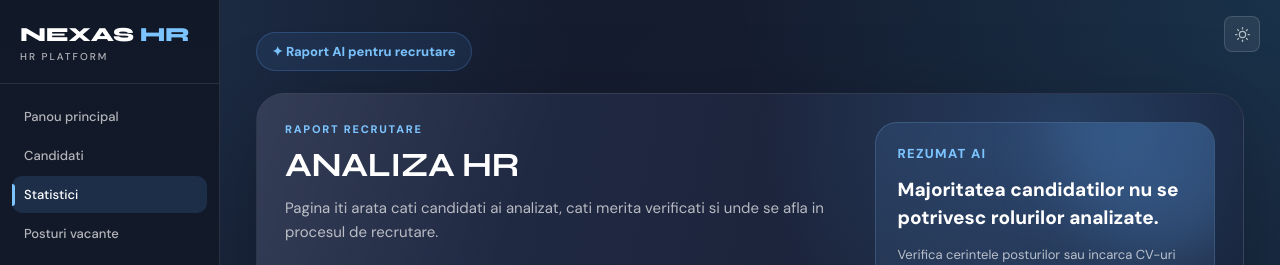
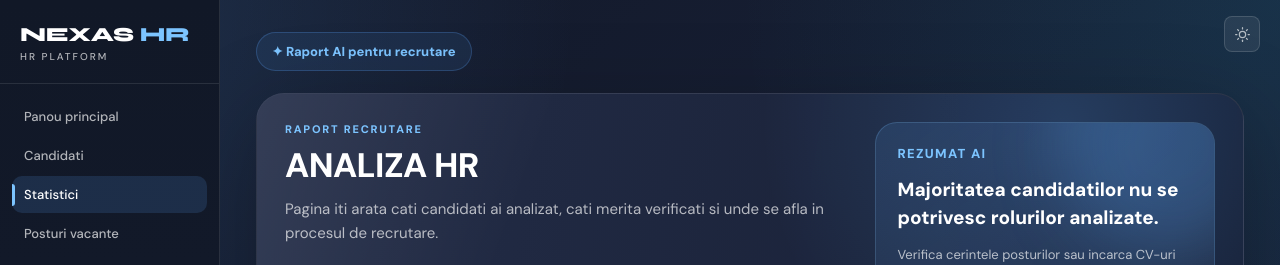
Before and after one commit to robotHR/HR, a FastAPI app: template app/templates/analytics.html in a window 1280 px wide. Shown: the top 265 px of the page. Run offline with FastAPI, Linux system fonts and the light colour scheme; the template is opened without the code that fills it, so the values that code supplies are empty; the visitor is signed in with stand-in values (Sample User, id 1); parts of the project's set-up code (start-up, migrations or seed data) failed here and were passed over.

Commit message:
Update analytics.html

```diff
--- a/app/templates/analytics.html
+++ b/app/templates/analytics.html
@@ -111,6 +111,16 @@
         .eyebrow{font-size:11px;text-transform:uppercase;letter-spacing:.16em;color:var(--blue-2);font-weight:900;margin-bottom:12px}
         h1{font-size:34px;line-height:1.05;letter-spacing:-.6px;margin-bottom:12px;color:#fff}
         h1.syne-only{font-family:'Syne',sans-serif !important}
+        .page-title{
+            font-family:'DM Sans',sans-serif !important;
+            font-size:34px;
+            font-weight:800;
+            color:var(--text);
+            letter-spacing:-.6px;
+            line-height:1.08;
+            margin-bottom:12px;
+            text-transform:uppercase;
+        }
         .subtitle{max-width:780px;color:var(--muted);font-size:15px;line-height:1.6}
         .ai-summary{
             margin-top:22px;
@@ -304,6 +314,16 @@
     width:22px;height:2px;background:#7cc4ff;border-radius:0 0 2px 2px;
   }
 }
+
+
+/* FIX FINAL: titlu Statistici ca la Candidati, negru pe tema alba */
+html[data-theme="light"] .page-title{
+    font-family:'DM Sans',sans-serif !important;
+    color:#07111f !important;
+    -webkit-text-fill-color:#07111f !important;
+    text-shadow:none !important;
+}
+
 </style>
     <link rel="stylesheet" href="/static/css/theme.css">
 
@@ -576,7 +596,7 @@ html[data-theme="light"] tr:hover{
                 <div class="hero-content">
                     <div>
                         <div class="eyebrow">Raport recrutare</div>
-                      <h1 class="syne-only">ANALIZA HR</h1>
+                      <h1 class="page-title">ANALIZA HR</h1>
                         <p class="subtitle">Pagina iti arata cati candidati ai analizat, cati merita verificati si unde se afla in procesul de recrutare.</p>
                         <div class="ai-summary">
                             <div class="summary-chip"><strong>{{ analytics.total }}</strong><span>candidati analizati</span></div>
```
